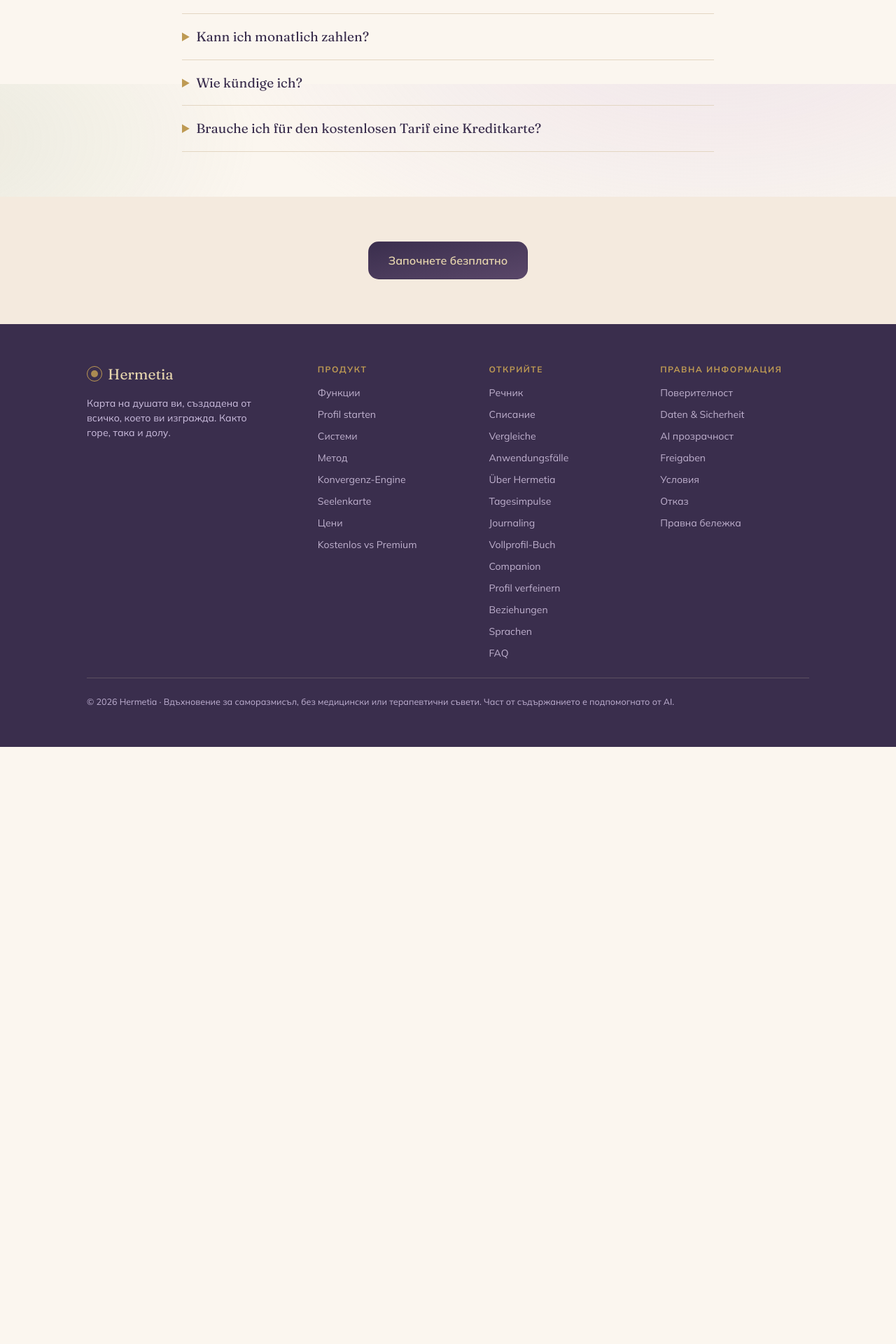
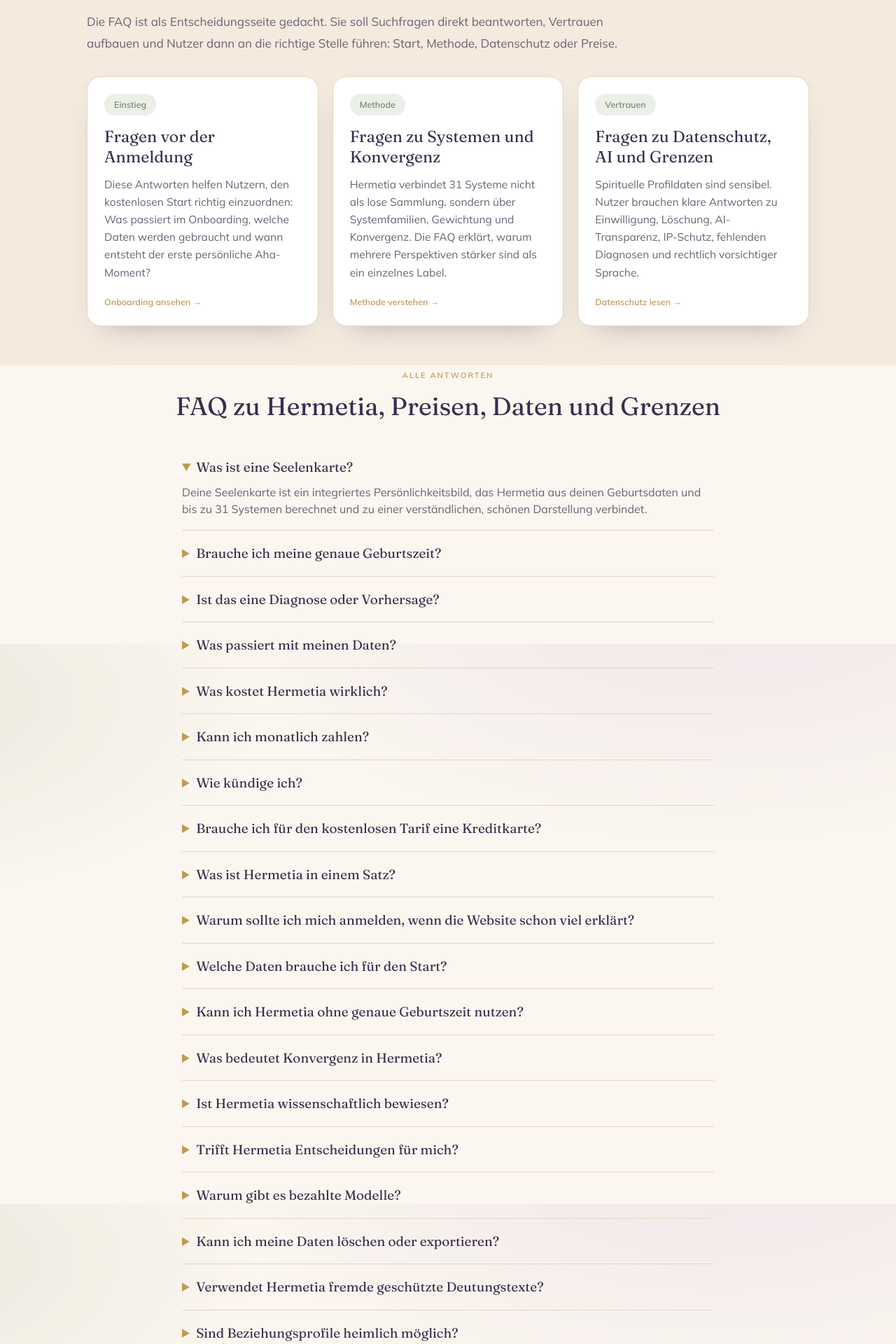
Before and after one commit to SebastianHermetia/hermetia-marketing, a Next.js app: page /bg/faq/ in a window 1280 px wide. Shown: the part 680-2600 px from the top of the page at 70% size. Before the commit the page ends 1747 px from the top, so only its background shows below. Built offline with nearby package versions, Linux system fonts and the light colour scheme; no server answers.

Commit message:
feat: expand faq answer hub

```diff
--- a/scripts/check-content.mjs
+++ b/scripts/check-content.mjs
@@ -173,6 +173,11 @@
   ["Services page has FAQ schema", services.includes("FAQPage") && services.includes("Häufige Fragen zu Hermetia Leistungen")],
   ["Services page has expanded tracked CTAs", services.includes("utm_content=services-hero") && services.includes("utm_content=services-depth-table") && services.includes("utm_content=services-legal-cta")],
   ["Hub CTAs are source tagged", services.includes("utm_content=services-final") && systemsHub.includes("utm_content=systems-final") && method.includes("utm_content=method-final") && faqPage.includes("utm_content=faq-final")],
+  ["FAQ page has answer categories", faqPage.includes("Antwortbereiche") && faqPage.includes("Die wichtigsten Fragen vor dem ersten Profil")],
+  ["FAQ page has expanded questions", faqPage.includes("Was ist Hermetia in einem Satz") && faqPage.includes("Was bedeutet Konvergenz in Hermetia")],
+  ["FAQ page has legal and IP answers", faqPage.includes("Verwendet Hermetia fremde geschützte Deutungstexte") && faqPage.includes("keine proprietären Systemtexte")],
+  ["FAQ page has conversion bridge", faqPage.includes("Die beste Antwort entsteht in deinem eigenen Profil")],
+  ["FAQ page has expanded tracked CTAs", faqPage.includes("utm_content=faq-hero") && faqPage.includes("utm_content=faq-final")],
   ["Language CTAs are source tagged", languages.includes("utm_content=language-status-inline") && languages.includes("utm_content=language-status")],
 ];
 
--- a/src/app/[locale]/faq/page.tsx
+++ b/src/app/[locale]/faq/page.tsx
@@ -1,12 +1,89 @@
 import type { Metadata } from "next";
-import { type Locale } from "@/i18n/config";
+import { type Locale, siteUrl } from "@/i18n/config";
 import { getDictionary } from "@/i18n/dictionaries";
 import { buildMetadata } from "@/lib/seo";
-import { startUrl, paths } from "@/lib/links";
+import { startUrl, paths, localePath } from "@/lib/links";
 import { Header } from "@/components/Header";
 import { Footer } from "@/components/Footer";
 import { Faq } from "@/components/Faq";
-import { JsonLd, faqSchema } from "@/components/JsonLd";
+import { JsonLd, articleSchema, breadcrumbSchema, faqSchema } from "@/components/JsonLd";
+
+const questionGroups = [
+  {
+    kicker: "Einstieg",
+    title: "Fragen vor der Anmeldung",
+    text: "Diese Antworten helfen Nutzern, den kostenlosen Start richtig einzuordnen: Was passiert im Onboarding, welche Daten werden gebraucht und wann entsteht der erste persönliche Aha-Moment?",
+    href: paths.onboarding,
+    cta: "Onboarding ansehen",
+  },
+  {
+    kicker: "Methode",
+    title: "Fragen zu Systemen und Konvergenz",
+    text: "Hermetia verbindet 31 Systeme nicht als lose Sammlung, sondern über Systemfamilien, Gewichtung und Konvergenz. Die FAQ erklärt, warum mehrere Perspektiven stärker sind als ein einzelnes Label.",
+    href: paths.methodik,
+    cta: "Methode verstehen",
+  },
+  {
+    kicker: "Vertrauen",
+    title: "Fragen zu Datenschutz, AI und Grenzen",
+    text: "Spirituelle Profildaten sind sensibel. Nutzer brauchen klare Antworten zu Einwilligung, Löschung, AI-Transparenz, IP-Schutz, fehlenden Diagnosen und rechtlich vorsichtiger Sprache.",
+    href: paths.datenSicherheit,
+    cta: "Datenschutz lesen",
+  },
+];
+
+const extraFaq = [
+  {
+    q: "Was ist Hermetia in einem Satz?",
+    a: "Hermetia ist eine Plattform für spirituelle und psychologische Selbstreflexion, die aus Geburtsdaten, Selbstauskunft und 31 Systemperspektiven eine persönliche Seelenkarte und begleitende Impulse erstellt.",
+  },
+  {
+    q: "Warum sollte ich mich anmelden, wenn die Website schon viel erklärt?",
+    a: "Die Website erklärt Methode, Systeme und Grenzen allgemein. Erst im Onboarding entsteht deine persönliche Seelenkarte. Genau dort siehst du, ob die Sprache und die ersten Kernthemen wirklich mit dir resonieren.",
+  },
+  {
+    q: "Welche Daten brauche ich für den Start?",
+    a: "Für den Einstieg werden typischerweise Geburtsdatum, Geburtsort und soweit vorhanden Geburtszeit genutzt. Ergänzende Selbstauskünfte können das Profil erden. Hermetia kennzeichnet, wenn eine ungenaue Geburtszeit Aussagen unsicherer macht.",
+  },
+  {
+    q: "Kann ich Hermetia ohne genaue Geburtszeit nutzen?",
+    a: "Ja. Einige Systeme werden mit exakter Geburtszeit präziser, aber viele Bereiche bleiben nutzbar. Hermetia sollte transparent anzeigen, welche Aussagen sicherer und welche vorsichtiger zu lesen sind.",
+  },
+  {
+    q: "Was bedeutet Konvergenz in Hermetia?",
+    a: "Konvergenz bedeutet, dass mehrere unabhängige Systemfamilien auf ähnliche Themen zeigen. Hermetia zählt verwandte Quellen nicht einfach doppelt, sondern prüft, ob ein Thema aus unterschiedlichen Blickwinkeln getragen wird.",
+  },
+  {
+    q: "Ist Hermetia wissenschaftlich bewiesen?",
+    a: "Hermetia verbindet psychologische Fragebögen, symbolische Systeme und spirituelle Deutungssprache. Es ist kein wissenschaftliches Diagnoseinstrument, sondern ein Reflexionsangebot mit transparenten Grenzen.",
+  },
+  {
+    q: "Trifft Hermetia Entscheidungen für mich?",
+    a: "Nein. Hermetia kann Muster, Fragen und Spannungsfelder sichtbar machen. Entscheidungen bleiben bei dir und sollten bei wichtigen medizinischen, psychologischen, rechtlichen oder finanziellen Themen professionell begleitet werden.",
+  },
+  {
+    q: "Warum gibt es bezahlte Modelle?",
+    a: "Der kostenlose Einstieg zeigt erste Resonanz. Bezahlte Modelle öffnen mehr Ebenen, Tagesimpulse, Journaling, Vollprofil-Buch, Companion-Dialoge oder Beziehungsprofile. Der Wert liegt in Tiefe und langfristiger Begleitung.",
+  },
+  {
+    q: "Kann ich meine Daten löschen oder exportieren?",
+    a: "Das Produktziel ist, persönliche Daten exportierbar und löschbar zu machen. Gerade bei sensiblen spirituellen Profilen sind klare Einwilligung, Zweckbindung und Löschwege zentrale Anforderungen.",
+  },
+  {
+    q: "Verwendet Hermetia fremde geschützte Deutungstexte?",
+    a: "Die Marketing-Website verwendet eigene Formulierungen und keine proprietären Systemtexte, Kartentexte oder Fragebogenitems Dritter. Systembezüge werden beschreibend und transformativ formuliert.",
+  },
+  {
+    q: "Sind Beziehungsprofile heimlich möglich?",
+    a: "Nein. Beziehungsauswertungen betreffen eine zweite Person und brauchen informierte Einwilligung. Hermetia sollte solche Profile nur mit klarer Zustimmung und transparenter Zweckbindung ermöglichen.",
+  },
+  {
+    q: "Ist Hermetia Therapie oder psychologische Beratung?",
+    a: "Nein. Hermetia ist Inspiration zur Selbstreflexion. Die Plattform stellt keine Diagnosen, behandelt keine Erkrankungen und ersetzt keine medizinische, psychologische oder therapeutische Beratung.",
+  },
+];
+
+const allFaq = (baseItems: { q: string; a: string }[]) => [...baseItems, ...extraFaq];
 
 export async function generateMetadata({ params }: { params: Promise<{ locale: string }> }): Promise<Metadata> {
   const { locale } = await params;
@@ -22,27 +99,95 @@
   const { locale: raw } = await params;
   const locale = raw as Locale;
   const t = getDictionary(locale);
-  const items = [...t.home.faq.items, ...t.preise.faq];
+  const items = allFaq([...t.home.faq.items, ...t.preise.faq]);
+  const pageUrl = `${siteUrl}/${locale}${paths.faq}/`;
 
   return (
     <>
-      <JsonLd data={faqSchema(items)} />
+      <JsonLd
+        data={[
+          faqSchema(items),
+          articleSchema({
+            headline: "Hermetia FAQ",
+            description: "Antworten zu Seelenkarte, Onboarding, Systemen, Datenschutz, Preisen, AI und rechtlichen Grenzen.",
+            locale,
+            url: pageUrl,
+            about: "Hermetia FAQ",
+            image: `${siteUrl}/images/hermetia/library-of-self-profile.png`,
+          }),
+          breadcrumbSchema([
+            { name: "Hermetia", url: `${siteUrl}/${locale}/` },
+            { name: "FAQ", url: pageUrl },
+          ]),
+        ]}
+      />
       <Header locale={locale} current="faq" />
 
       <section className="pb-8 pt-16">
         <div className="wrap flex flex-col items-center text-center">
           <span className="kicker mb-3.5">{t.footer.faq}</span>
           <h1 className="max-w-[680px] text-[clamp(32px,5vw,44px)]">{t.home.faq.title}</h1>
+          <p className="lead mt-4 max-w-[760px]">
+            Klare Antworten für Menschen, die Hermetia verstehen möchten, bevor sie ihr Profil starten: Methode, Datenschutz, Preise, AI, Beziehungsprofile und die bewussten Grenzen der Deutung.
+          </p>
+          <div className="mt-7 flex flex-wrap justify-center gap-3">
+            <a className="btn btn-primary btn-lg" href={startUrl(locale, { source: "faq-hero" })}>{t.cta.startFree}</a>
+            <a className="btn btn-ghost btn-lg" href={localePath(locale, paths.leistungen)}>Leistungen ansehen</a>
+          </div>
+        </div>
+      </section>
+
+      <section className="bg-creme-tief py-14">
+        <div className="wrap">
+          <div className="mb-8 max-w-[760px]">
+            <span className="kicker">Antwortbereiche</span>
+            <h2 className="mt-3 text-[clamp(27px,4vw,36px)]">Die wichtigsten Fragen vor dem ersten Profil.</h2>
+            <p className="muted mt-4 text-[17px] leading-[1.85]">
+              Die FAQ ist als Entscheidungsseite gedacht. Sie soll Suchfragen direkt beantworten, Vertrauen aufbauen und Nutzer dann an die richtige Stelle führen: Start, Methode, Datenschutz oder Preise.
+            </p>
+          </div>
+          <div className="grid gap-5 lg:grid-cols-3">
+            {questionGroups.map((group) => (
+              <article key={group.title} className="card flex flex-col">
+                <span className="chip w-fit">{group.kicker}</span>
+                <h3 className="mt-4 text-[23px]">{group.title}</h3>
+                <p className="muted mt-3 flex-1 text-[15.5px] leading-relaxed">{group.text}</p>
+                <a className="note mt-5 font-semibold text-gold no-underline" href={localePath(locale, group.href)}>{group.cta} →</a>
+              </article>
+            ))}
+          </div>
         </div>
       </section>
 
       <section className="pb-16">
-        <div className="wrap"><Faq items={items} /></div>
+        <div className="wrap">
+          <div className="mb-8 text-center">
+            <span className="kicker">Alle Antworten</span>
+            <h2 className="mt-3 text-[clamp(27px,4vw,36px)]">FAQ zu Hermetia, Preisen, Daten und Grenzen</h2>
+          </div>
+          <Faq items={items} />
+        </div>
       </section>
 
-      <section className="bg-creme-tief py-16 text-center">
-        <div className="wrap">
-          <a className="btn btn-primary btn-lg" href={startUrl(locale, { source: "faq-final" })}>{t.cta.startFree}</a>
+      <section className="bg-aubergine py-16 text-white">
+        <div className="wrap grid items-center gap-8 lg:grid-cols-[1fr_.9fr]">
+          <div>
+            <span className="kicker text-gold-weich">Nächster Schritt</span>
+            <h2 className="mt-3 text-[clamp(28px,4vw,40px)] text-white">Die beste Antwort entsteht in deinem eigenen Profil.</h2>
+            <p className="mt-4 max-w-[680px] text-[17px] leading-[1.85] text-[#e9dcf2]">
+              Allgemeine FAQ können Orientierung geben. Ob Hermetia wirklich passt, zeigt sich erst, wenn deine Seelenkarte berechnet ist. Der Einstieg bleibt kostenlos und führt erst danach zu einer bewussten Modellwahl.
+            </p>
+            <div className="mt-7 flex flex-wrap gap-3">
+              <a className="btn btn-on-dark btn-lg" href={startUrl(locale, { source: "faq-final" })}>{t.cta.startFree}</a>
+              <a className="btn btn-ghost btn-lg border-white/30 text-white hover:bg-white/10" href={localePath(locale, paths.preise)}>Preise vergleichen</a>
+            </div>
+          </div>
+          <div className="rounded-card border border-gold-weich/20 bg-white/8 p-6">
+            <h3 className="text-[24px] text-white">Was die FAQ bewusst nicht tut</h3>
+            <p className="mt-3 text-[15px] leading-relaxed text-[#e9dcf2]">
+              Sie ersetzt keine Rechtsberatung, keine Therapie und keine Produkt-Endfreigabe. Sie schafft verständliche Orientierung und macht transparent, wo Hermetia inspiriert und wo professionelle Beratung nötig bleibt.
+            </p>
+          </div>
         </div>
       </section>
 
```
